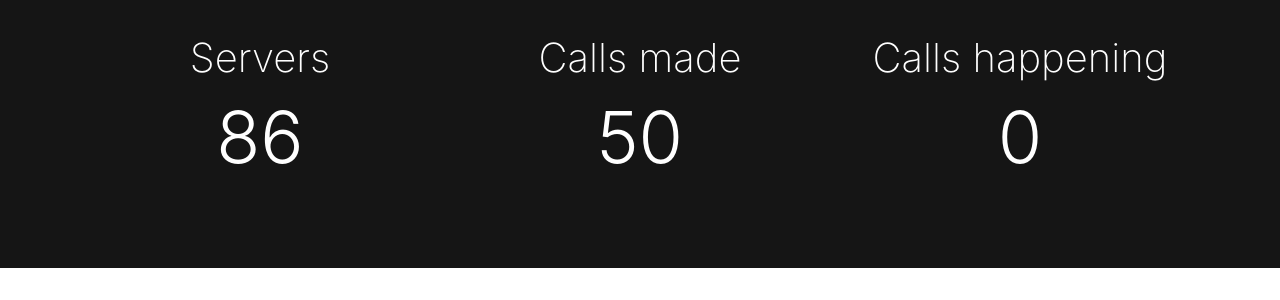
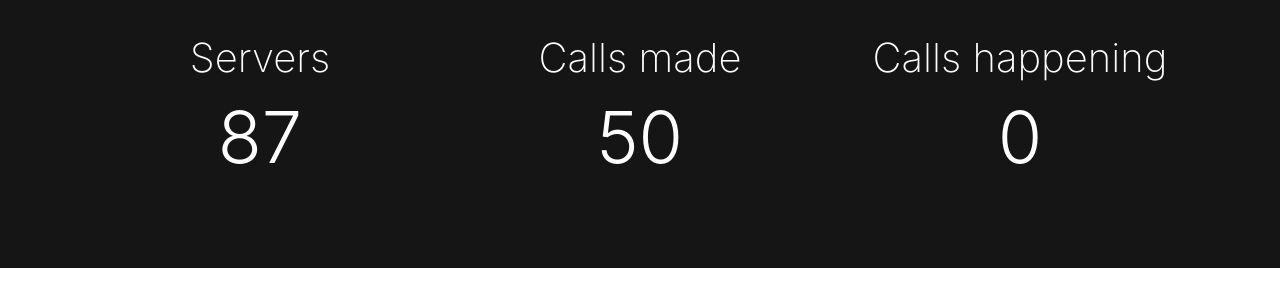
Before and after one commit to tumblenet/tnphone.tumblenet.ga, a Jekyll site: the page built from index.html, in a window 1280 px wide and 900 px high, scrolled down 443 px. Shown: the part 167-467 px from the top of the window. Built offline with Jekyll 4.4.1, drawn with Linux system fonts in a browser that asks for light colours; nearby versions of some CDN libraries.

Commit message:
Update Phones feed

```diff
--- a/_data/phones.json
+++ b/_data/phones.json
@@ -1,5 +1,5 @@
 {
 	"callsMade": 50,
-	"servers": 86,
+	"servers": 87,
 	"currentCalls": 0
 }
```
